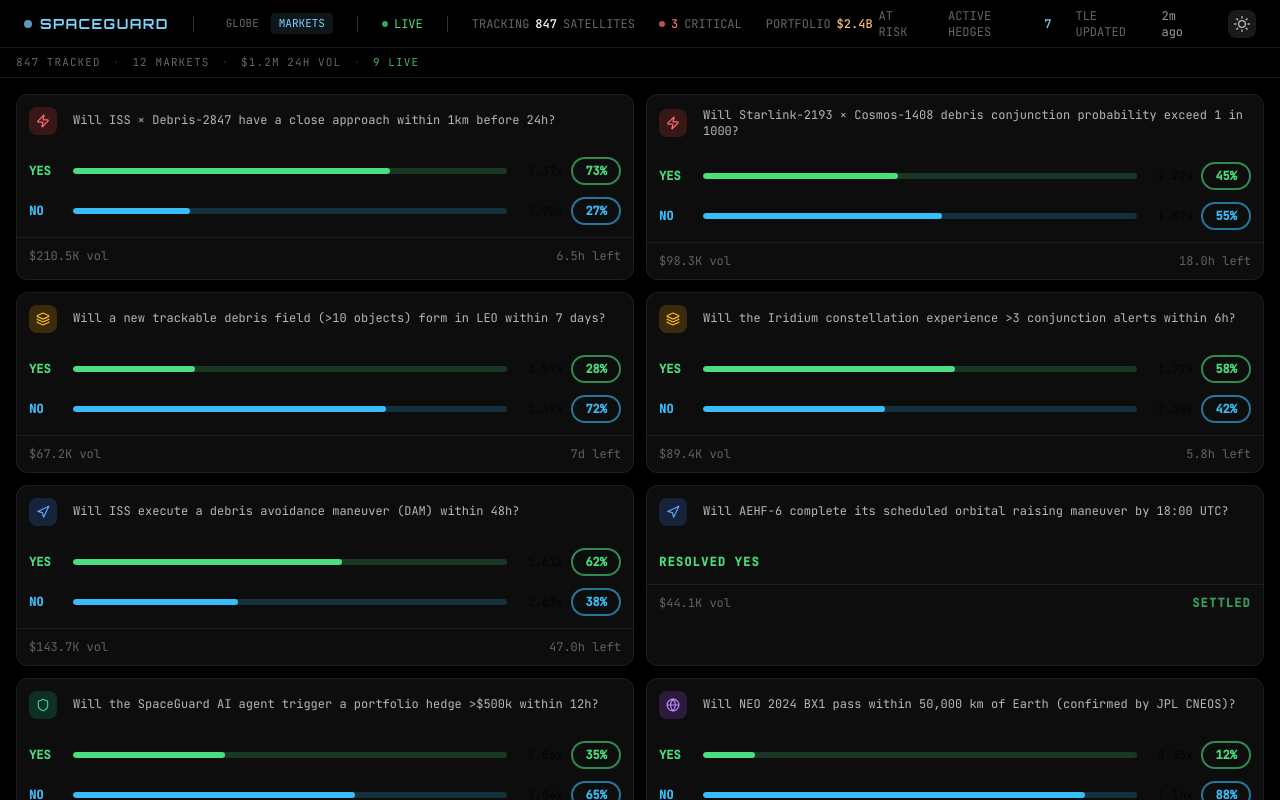
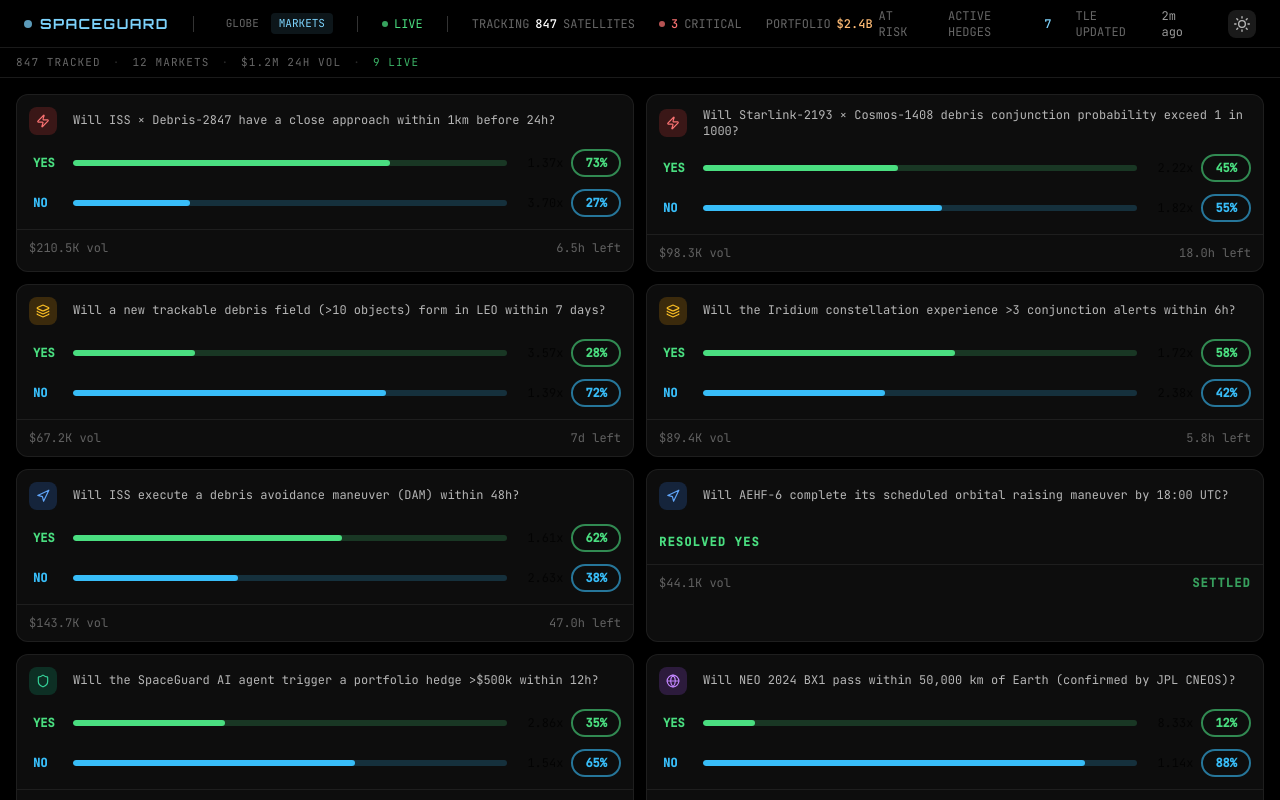
Before and after one commit to prashantsonibps/SpaceGuard, a Next.js app in the folder frontend/: page /prediction in a window 1280 px wide. Built offline with nearby package versions, Linux system fonts and the light colour scheme.

Commit message:
refactor: adjust layout constants and styling in PredictionCard for better alignment and consistency

```diff
--- a/frontend/src/components/Prediction/PredictionCard.tsx
+++ b/frontend/src/components/Prediction/PredictionCard.tsx
@@ -34,11 +34,14 @@ export function formatTimeLeft(closeTime: number) {
   return `${Math.floor(h / 24)}d left`
 }
 
-// ── Layout constants: icon + gap = label + rowGap so title aligns with bar ──────
+// ── Layout constants: title and bar align when icon+gap = indent+label+rowGap ───
 const CARD_PADDING = 'p-3'           // 12px
 const ICON_SIZE = 'w-7'              // 28px
-const LABEL_WIDTH = 'w-9'            // 36px — YES/NO labels
 const HEADER_GAP = 'gap-4'           // 16px — between icon and title
+const HEADER_BOTTOM = 'pb-1.5'       // 6px — space below header before YES/NO
+const OPTION_INDENT = 'pl-4'         // 16px left — YES/NO rows indented 4px more than header
+const OPTION_TOP = 'pt-2'            // 8px — space above YES/NO section
+const LABEL_WIDTH = 'w-8'            // 32px — YES/NO labels (narrower = longer bars, aligns with title)
 const ROW_GAP = 'gap-2'              // 8px — between label and bar
 
 // ── Option row: label | full-width bar | multiplier | percentage button ────────
@@ -126,7 +129,7 @@ export function PredictionCard({ market }: { market: Market }) {
       `}
     >
       {/* Header: icon + question */}
-      <div className={`${CARD_PADDING} pb-2.5`}>
+      <div className={`${CARD_PADDING} ${HEADER_BOTTOM}`}>
         <div className={`flex items-center ${HEADER_GAP}`}>
           <div className={`${ICON_SIZE} h-7 rounded-lg ${catBg} flex items-center justify-center shrink-0`}>
             <Icon className={`w-3.5 h-3.5 ${iconColor}`} />
@@ -149,7 +152,7 @@ export function PredictionCard({ market }: { market: Market }) {
           </span>
         </div>
       ) : (
-        <div className={`${CARD_PADDING} pb-3 space-y-3 ${isClosed ? 'pointer-events-none' : ''}`}>
+        <div className={`${OPTION_TOP} pr-3 pb-3 ${OPTION_INDENT} space-y-3 ${isClosed ? 'pointer-events-none' : ''}`}>
           <OptionRow
             label="YES"
             pct={yesP}
```
